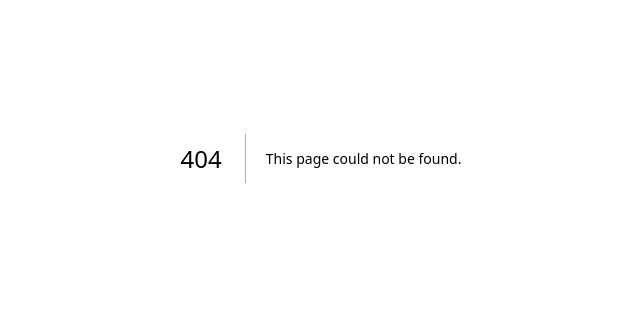
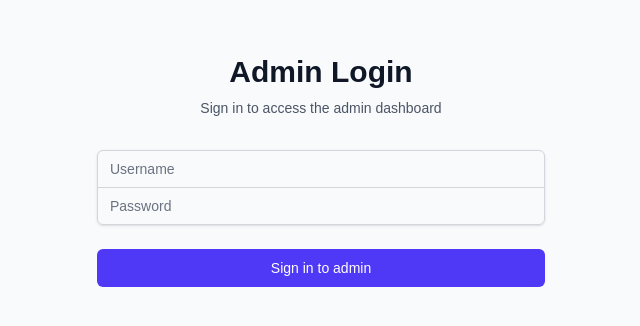
Before and after one commit to zeffa/dynaforms, a Next.js app in the folder client/: page /login in a window 1280 px wide. Before the commit this address had no page. Shown: the part 242-568 px from the top of the page, without its empty margins (319-959 px from the left). Built offline with nearby package versions, Linux system fonts and the light colour scheme.

Commit message:
Authenticated pages for admin

```diff
--- a/client/src/app/admin/forms/page.tsx
+++ b/client/src/app/admin/forms/page.tsx
@@ -32,7 +32,8 @@ const AdminFormsPage: React.FC = () => {
     const fetchStatistics = async () => {
       try {
         setStatsLoading(true);
-        const stats = await formApi.getFormStatistics();
+        const token = localStorage.getItem('authToken');
+        const stats = await formApi.getFormStatistics(token || '');
         setStatistics(stats);
       } catch (error) {
         console.error('Failed to fetch form statistics:', error);
@@ -63,11 +64,7 @@ const AdminFormsPage: React.FC = () => {
   const handleDeleteForm = async (form: FormTemplate) => {
     try {
       const token = localStorage.getItem('authToken');
-      if (!token) {
-        alert('Please login first');
-        return;
-      }
-      await formApi.deleteForm(form.id, token);
+      await formApi.deleteForm(form.id, token || '');
       setRefreshKey(prev => prev + 1);
     } catch (error) {
       console.error('Failed to delete form:', error);
@@ -89,9 +86,9 @@ const AdminFormsPage: React.FC = () => {
       };
 
       if (view === 'edit' && formData.id) {
-        await formApi.updateForm(formData.id, dataToSave, token);
+        await formApi.updateForm(formData.id, dataToSave, token || '');
       } else {
-        await formApi.createForm(dataToSave, token);
+        await formApi.createForm(dataToSave, token || '');
       }
 
       setView('list');
@@ -180,6 +177,7 @@ const AdminFormsPage: React.FC = () => {
               <p className="text-gray-600 mt-2">Create and manage your dynamic forms</p>
             </div>
             <button
+              type="button"
               onClick={handleCreateForm}
               className="bg-blue-600 text-white px-6 py-3 rounded-lg hover:bg-blue-700 font-medium flex items-center gap-2 transition-colors"
             >
--- /dev/null
+++ b/client/src/app/admin/layout.tsx
@@ -0,0 +1,35 @@
+'use client';
+
+import { Inter } from 'next/font/google';
+import { useEffect, useState } from 'react';
+import AuthWrapper from '@/components/AuthWrapper';
+
+const inter = Inter({ subsets: ['latin'] });
+
+export default function AdminLayout({
+  children,
+}: {
+  children: React.ReactNode;
+}) {
+  const [mounted, setMounted] = useState(false);
+
+  useEffect(() => {
+    setMounted(true);
+  }, []);
+
+  if (!mounted) {
+    return (
+      <div className="flex items-center justify-center min-h-screen">
+        <div className="animate-spin rounded-full h-12 w-12 border-t-2 border-b-2 border-indigo-500"></div>
+      </div>
+    );
+  }
+
+  return (
+    <div className={inter.className}>
+      <AuthWrapper>
+        {children}
+      </AuthWrapper>
+    </div>
+  );
+}
--- /dev/null
+++ b/client/src/app/login/page.tsx
@@ -0,0 +1,137 @@
+'use client';
+
+import { useState, useEffect } from 'react';
+import { useRouter, useSearchParams } from 'next/navigation';
+import Link from 'next/link';
+import { setAuthData } from '@/utils/auth';
+
+export default function LoginPage() {
+  const [username, setUsername] = useState('');
+  const [password, setPassword] = useState('');
+  const [error, setError] = useState('');
+  const [isLoading, setIsLoading] = useState(false);
+  const router = useRouter();
+  const searchParams = useSearchParams();
+
+  // Check if user is already logged in
+  useEffect(() => {
+    const token = localStorage.getItem('authToken');
+    if (token) {
+      const nextUrl = searchParams.get('next') || '/';
+      router.push(nextUrl);
+    }
+  }, [router, searchParams]);
+
+  const handleSubmit = async (e: React.FormEvent) => {
+    e.preventDefault();
+    setIsLoading(true);
+    setError('');
+
+    try {
+      const response = await fetch(`${process.env.NEXT_PUBLIC_API_URL}/accounts/login/`, {
+        method: 'POST',
+        headers: {
+          'Content-Type': 'application/json',
+        },
+        body: JSON.stringify({ username, password }),
+      });
+
+      const data = await response.json();
+
+      if (!response.ok) {
+        throw new Error(data.detail || 'Please check your credentials.');
+      }
+
+      // Save the token and user data using our auth utility
+      setAuthData(data.access, {
+        username: data.username,
+        isAdmin: data.is_admin
+      });
+
+      // Redirect to the intended page or admin dashboard
+      const nextUrl = searchParams.get('next') || '/admin/forms';
+      router.push(nextUrl);
+    } catch (err) {
+      setError(err instanceof Error ? err.message : 'An error occurred during login');
+    } finally {
+      setIsLoading(false);
+    }
+  };
+
+  return (
+    <div className="min-h-screen flex items-center justify-center bg-gray-50 py-12 px-4 sm:px-6 lg:px-8">
+      <div className="max-w-md w-full space-y-8">
+        <div>
+          <h2 className="mt-6 text-center text-3xl font-extrabold text-gray-900">
+            Admin Login
+          </h2>
+          <p className="mt-2 text-center text-sm text-gray-600">
+            Sign in to access the admin dashboard
+          </p>
+        </div>
+
+        {error && (
+          <div className="bg-red-50 border-l-4 border-red-400 p-4">
+            <div className="flex">
+              <div className="flex-shrink-0">
+                <svg className="h-5 w-5 text-red-400" xmlns="http://www.w3.org/2000/svg" viewBox="0 0 20 20" fill="currentColor">
+                  <path fillRule="evenodd" d="M10 18a8 8 0 100-16 8 8 0 000 16zM8.707 7.293a1 1 0 00-1.414 1.414L8.586 10l-1.293 1.293a1 1 0 101.414 1.414L10 11.414l1.293 1.293a1 1 0 001.414-1.414L11.414 10l1.293-1.293a1 1 0 00-1.414-1.414L10 8.586 8.707 7.293z" clipRule="evenodd" />
+                </svg>
+              </div>
+              <div className="ml-3">
+                <p className="text-sm text-red-700">{error}</p>
+              </div>
+            </div>
+          </div>
+        )}
+
+        <form className="mt-8 space-y-6" onSubmit={handleSubmit}>
+          <div className="rounded-md shadow-sm -space-y-px">
+            <div>
+              <label htmlFor="username" className="sr-only">
+                Username
+              </label>
+              <input
+                id="username"
+                name="username"
+                type="text"
+                required
+                className="appearance-none rounded-none relative block w-full px-3 py-2 border border-gray-300 placeholder-gray-500 text-gray-900 rounded-t-md focus:outline-none focus:ring-indigo-500 focus:border-indigo-500 focus:z-10 sm:text-sm"
+                placeholder="Username"
+                value={username}
+                onChange={(e) => setUsername(e.target.value)}
+                disabled={isLoading}
+              />
+            </div>
+            <div>
+              <label htmlFor="password" className="sr-only">
+                Password
+              </label>
+              <input
+                id="password"
+                name="password"
+                type="password"
+                required
+                className="appearance-none rounded-none relative block w-full px-3 py-2 border border-gray-300 placeholder-gray-500 text-gray-900 rounded-b-md focus:outline-none focus:ring-indigo-500 focus:border-indigo-500 focus:z-10 sm:text-sm"
+                placeholder="Password"
+                value={password}
+                onChange={(e) => setPassword(e.target.value)}
+                disabled={isLoading}
+              />
+            </div>
+          </div>
+
+          <div>
+            <button
+              type="submit"
+              disabled={isLoading}
+              className="group relative w-full flex justify-center py-2 px-4 border border-transparent text-sm font-medium rounded-md text-white bg-indigo-600 hover:bg-indigo-700 focus:outline-none focus:ring-2 focus:ring-offset-2 focus:ring-indigo-500 disabled:opacity-50 disabled:cursor-not-allowed"
+            >
+              {isLoading ? 'Signing in...' : 'Sign in to admin'}
+            </button>
+          </div>
+        </form>
+      </div>
+    </div>
+  );
+}
--- a/client/src/app/page.tsx
+++ b/client/src/app/page.tsx
@@ -8,7 +8,7 @@ const HomePage: React.FC = () => {
   const router = useRouter();
 
   const handleGetStarted = () => {
-    router.push('/forms');
+    router.push('/apply/forms');
   };
 
   const handleAdminLogin = () => {
@@ -33,12 +33,14 @@ const HomePage: React.FC = () => {
               </div>
               <div className="flex gap-4">
                 <button
+                  type="button"
                   onClick={handleGetStarted}
                   className="bg-blue-600 text-white px-4 py-2 rounded-lg hover:bg-blue-700 transition-colors"
                 >
                   View Forms
                 </button>
                 <button
+                  type="button"
                   onClick={handleAdminLogin}
                   className="border border-gray-300 text-gray-700 px-4 py-2 rounded-lg hover:bg-gray-50 transition-colors"
                 >
@@ -63,12 +65,14 @@ const HomePage: React.FC = () => {
 
             <div className="flex flex-col sm:flex-row gap-4 justify-center">
               <button
+                type="button"
                 onClick={handleGetStarted}
                 className="bg-blue-600 text-white px-8 py-4 rounded-lg hover:bg-blue-700 transition-colors text-lg font-semibold"
               >
                 Browse Forms
               </button>
               <button
+                type="button"
                 onClick={handleAdminLogin}
                 className="border-2 border-blue-600 text-blue-600 px-8 py-4 rounded-lg hover:bg-blue-50 transition-colors text-lg font-semibold"
               >
--- /dev/null
+++ b/client/src/components/AuthWrapper.tsx
@@ -0,0 +1,75 @@
+'use client';
+
+import { useRouter } from 'next/navigation';
+import { useEffect, useState } from 'react';
+
+export default function AuthWrapper({
+  children,
+  requireAdmin = true
+}: {
+  children: React.ReactNode;
+  requireAdmin?: boolean
+}) {
+  const [isLoading, setIsLoading] = useState(true);
+  const router = useRouter();
+  const [isClient, setIsClient] = useState(false);
+
+  useEffect(() => {
+    setIsClient(true);
+
+    const checkAuth = async () => {
+      try {
+        const token = localStorage.getItem('authToken');
+
+        if (!token) {
+          throw new Error('No authentication token found');
+        }
+
+        // Verify token with backend
+        const response = await fetch(`${process.env.NEXT_PUBLIC_API_URL}/accounts/verify/`, {
+          method: 'POST',
+          headers: {
+            'Authorization': `Bearer ${token}`,
+            'Content-Type': 'application/json',
+          },
+          body: JSON.stringify({ token }),
+        });
+
+        if (!response.ok) {
+          throw new Error('Invalid or expired token');
+        }
+
+        const userData = JSON.parse(localStorage.getItem('user') || '{}');
+
+        if (requireAdmin && !userData.isAdmin) {
+          router.push('/unauthorized');
+          return;
+        }
+
+        // If we get here, auth is valid
+        setIsLoading(false);
+      } catch (error) {
+        console.error('Authentication error:', error);
+        // Clear any invalid auth data
+        localStorage.removeItem('authToken');
+        localStorage.removeItem('user');
+        // Redirect to login with a return URL
+        const currentPath = window.location.pathname;
+        router.push(`/login?next=${encodeURIComponent(currentPath)}`);
+      }
+    };
+
+    checkAuth();
+  }, [router, requireAdmin]);
+
+  // Don't render anything during server-side rendering or while loading
+  if (!isClient || isLoading) {
+    return (
+      <div className="flex items-center justify-center min-h-screen">
+        <div className="animate-spin rounded-full h-12 w-12 border-t-2 border-b-2 border-indigo-500"></div>
+      </div>
+    );
+  }
+
+  return <>{children}</>;
+}
--- a/client/src/services/formApi.ts
+++ b/client/src/services/formApi.ts
@@ -3,10 +3,19 @@ import { FormTemplate } from '@/types/form';
 const API_URL = process.env.NEXT_PUBLIC_API_URL || "http://localhost:8080/api";
 
 
-const getHeaders = (token: string) => ({
-  'Content-Type': 'application/json',
-  'Authorization': `Bearer ${token}`,
-});
+type Headers = Record<string, string>;
+
+const getHeaders = (token?: string): Headers => {
+  const headers: Headers = {
+    'Content-Type': 'application/json',
+  };
+
+  if (token) {
+    headers['Authorization'] = `Bearer ${token}`;
+  }
+
+  return headers;
+};
 
 const handleResponse = async (response: Response) => {
   if (!response.ok) {
@@ -20,7 +29,7 @@ export const formApi = {
   async createForm(formData: Partial<FormTemplate>, token?: string): Promise<FormTemplate> {
     const response = await fetch(`${API_URL}/form-templates/`, {
       method: 'POST',
-      headers: getHeaders(token || ''),
+      headers: getHeaders(token),
       body: JSON.stringify(formData),
     });
     return handleResponse(response);
@@ -29,7 +38,7 @@ export const formApi = {
   async updateForm(id: number, formData: Partial<FormTemplate>, token?: string): Promise<FormTemplate> {
     const response = await fetch(`${API_URL}/form-templates/${id}/`, {
       method: 'PUT',
-      headers: getHeaders(token || ''),
+      headers: getHeaders(token),
       body: JSON.stringify(formData),
     });
     return handleResponse(response);
@@ -37,22 +46,21 @@ export const formApi = {
 
   async getForms(token?: string): Promise<FormTemplate[]> {
     const response = await fetch(`${API_URL}/form-templates/`, {
-      headers: getHeaders(token || ''),
+      headers: getHeaders(token),
     });
-    console.log(response);
     return handleResponse(response);
   },
 
   async getForm(id: number, token?: string): Promise<FormTemplate> {
     const response = await fetch(`${API_URL}/form-templates/${id}/`, {
-      headers: getHeaders(token || ''),
+      headers: getHeaders(token),
     });
     return handleResponse(response);
   },
 
   async getFormBySlug(slug: string, token?: string): Promise<FormTemplate> {
     const response = await fetch(`${API_URL}/form-templates/${slug}`, {
-      headers: getHeaders(token || ''),
+      headers: getHeaders(token),
     });
     return handleResponse(response);
   },
@@ -60,7 +68,7 @@ export const formApi = {
   async submitForm(id: number, formData: Record<string, any>, token?: string): Promise<FormTemplate> {
     const response = await fetch(`${API_URL}/form-templates/${id}/submit/`, {
       method: 'POST',
-      headers: getHeaders(token || ''),
+      headers: getHeaders(token),
       body: JSON.stringify(formData),
     });
     return handleResponse(response);
@@ -69,7 +77,7 @@ export const formApi = {
   async deleteForm(id: number, token?: string): Promise<void> {
     const response = await fetch(`${API_URL}/form-templates/${id}/`, {
       method: 'DELETE',
-      headers: getHeaders(token || ''),
+      headers: getHeaders(token),
     });
     if (!response.ok) {
       const errorData = await response.json();
@@ -84,7 +92,7 @@ export const formApi = {
   }> {
     const response = await fetch(`${API_URL}/statistics/`, {
       method: 'GET',
-      headers: getHeaders(token || ''),
+      headers: getHeaders(token),
     });
     const data = await handleResponse(response);
     // Handle the case where the response is an array (default ViewSet list response)
--- /dev/null
+++ b/client/src/utils/auth.ts
@@ -0,0 +1,35 @@
+// Client-side auth utilities
+
+export const getAuthToken = (): string | null => {
+  if (typeof window === 'undefined') return null;
+  return localStorage.getItem('authToken');
+};
+
+export const isAuthenticated = (): boolean => {
+  if (typeof window === 'undefined') return false;
+  return !!localStorage.getItem('authToken');
+};
+
+export const getCurrentUser = (): { username: string; isAdmin: boolean } | null => {
+  if (typeof window === 'undefined') return null;
+  try {
+    const user = localStorage.getItem('user');
+    return user ? JSON.parse(user) : null;
+  } catch (error) {
+    console.error('Error parsing user data:', error);
+    return null;
+  }
+};
+
+export const logout = (): void => {
+  if (typeof window === 'undefined') return;
+  localStorage.removeItem('authToken');
+  localStorage.removeItem('user');
+  window.location.href = '/login';
+};
+
+export const setAuthData = (token: string, userData: { username: string; isAdmin: boolean }): void => {
+  if (typeof window === 'undefined') return;
+  localStorage.setItem('authToken', token);
+  localStorage.setItem('user', JSON.stringify(userData));
+};
```
Also changed, not shown: 2 other files (tests, documents, lock files or other folders).
